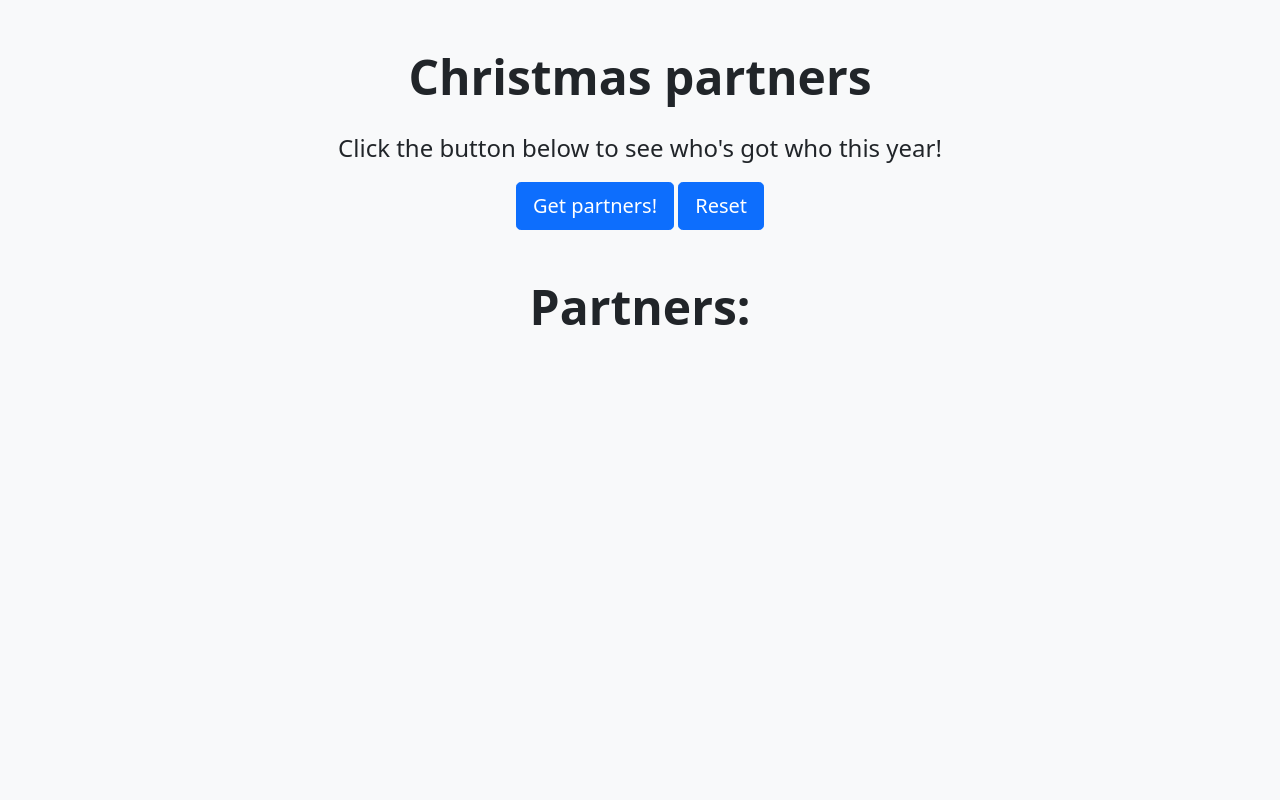
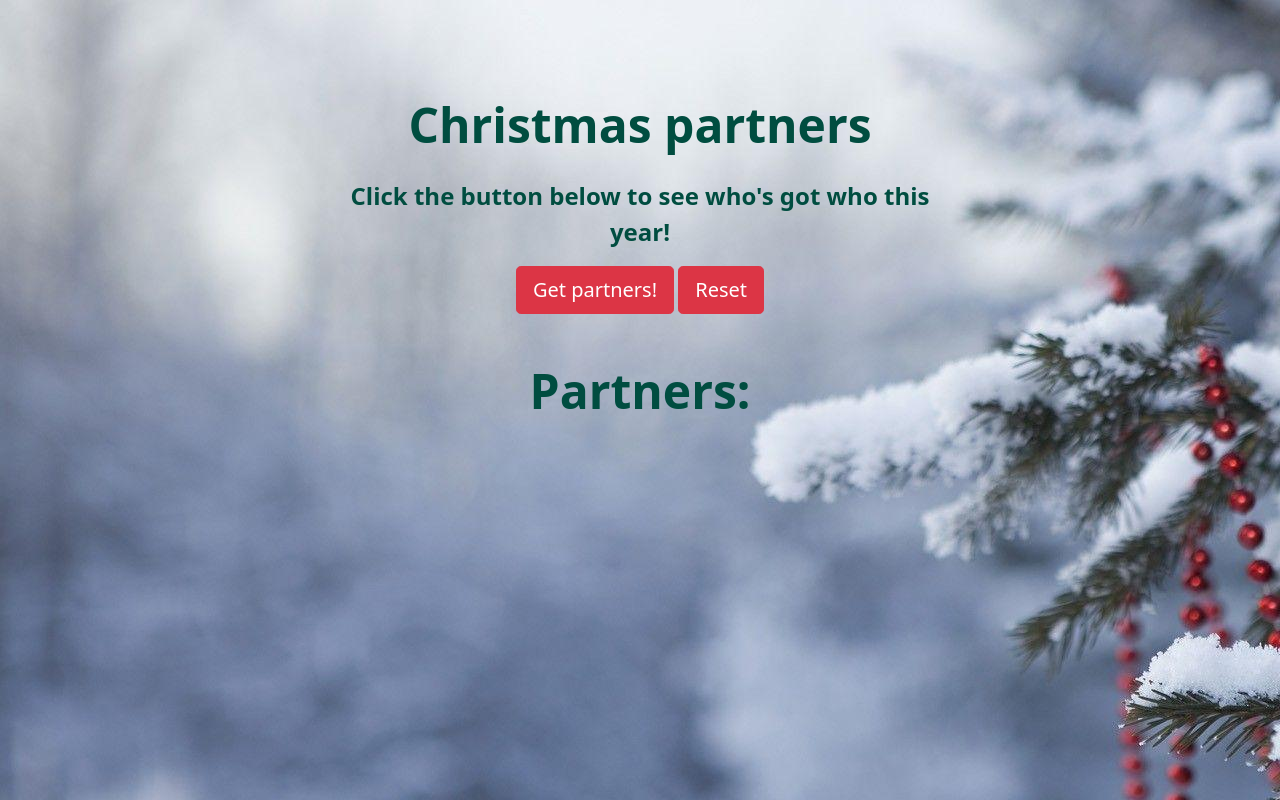
Before and after one commit to DavidHotaran/christmas-partners, a plain HTML site: page index.html in a window 1280 px wide. Drawn offline with nearby package versions, Linux system fonts and the light colour scheme.

Commit message:
updated style

```diff
--- /dev/null
+++ b/css/stylesheet.css
@@ -0,0 +1,8 @@
+body{
+    color:#004D40
+}
+
+#main{
+    background-image: url("../christmas.png");
+    background-attachment: fixed;
+}
--- a/index.html
+++ b/index.html
@@ -14,24 +14,24 @@
         integrity="sha384-MrcW6ZMFYlzcLA8Nl+NtUVF0sA7MsXsP1UyJoMp4YLEuNSfAP+JcXn/tWtIaxVXM"
         crossorigin="anonymous"></script>
     <script src="https://ajax.googleapis.com/ajax/libs/jquery/3.5.1/jquery.min.js"></script>
+    <link href="css/stylesheet.css" rel="stylesheet">
 </head>
 
-<body class="bg-light">
+<body class="bg-light" id="main">
 
+    <div class=" container col-md-6 pt-5 my-5 text-center">
+        <div class="">
+            <h1 class="display-5 fw-bold pb-3">Christmas partners</h1>
+            <p class="fs-4 fw-bold">Click the button below to see who's got who this year!</p>
+            <button class="btn btn-danger btn-lg" type="button" id="get_partners">Get partners!</button>
+            <button class="btn btn-danger btn-lg" type="button" id="reset">Reset</button>
+        </div>
 
-    <div class="container col-md-6 pt-5 text-center">
-        <h1 class="display-5 fw-bold pb-3">Christmas partners</h1>
-        <p class="fs-4 text-center">Click the button below to see who's got who this year!</p>
-        <button class="btn btn-primary btn-lg" type="button" id="get_partners">Get partners!</button>
-        <button class="btn btn-primary btn-lg" type="button" id="reset">Reset</button>
+        <div class="pt-5">
+            <h1 class="display-5 fw-bold pb-3">Partners:</h1>
+            <p class="fs-4 pb-5" id="partners"></p>
+        </div>
     </div>
-
-    <div class="container col-md-6 pt-5 text-center">
-        <h1 class="display-5 fw-bold pb-3">Partners:</h1>
-        <p class="fs-4 pb-5" id="partners"></p>
-    </div>
-
-
 
     <script src="js/christmas_partners.js"></script>
 </body>
--- a/js/christmas_partners.js
+++ b/js/christmas_partners.js
@@ -48,7 +48,7 @@ $(document).ready(function(){
         console.assert(partners.length === 13)
         for(const i of partners){
             console.log(i)
-            $("#partners").append(`<p>${i}</p>`)
+            $("#partners").append(`<p class="fs-4 fw-bold">${i}</p>`)
         }
         $("#get_partners").attr("disabled", true);
     });
```
Also changed, not shown: christmas.png (added).
